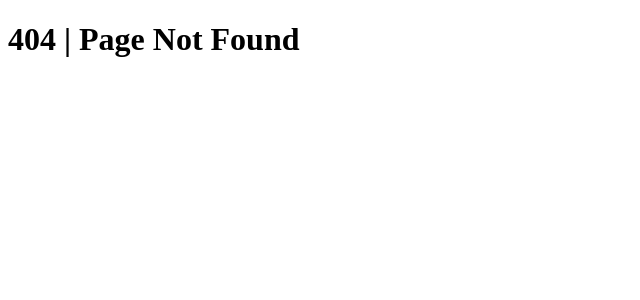
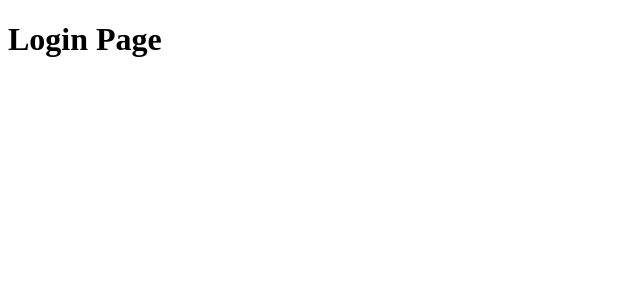
Before and after one commit to swamiabhishek45/Next.js-Learning, a Next.js app in the folder my-app/: page /login in a window 1280 px wide. Before the commit this address had no page. Shown: the top 300 px of the page, without its empty margins (0-640 px from the left). Built offline with nearby package versions, Linux system fonts and the light colour scheme.

Commit message:
ADD: routes group using (auth)

```diff
--- /dev/null
+++ b/my-app/src/app/(auth)/forgot-password/page.tsx
@@ -0,0 +1,3 @@
+export default function ForgotPassword() {
+    return <h1>Forgot Password Page</h1>;
+}
--- /dev/null
+++ b/my-app/src/app/(auth)/login/page.tsx
@@ -0,0 +1,3 @@
+export default function Login() {
+    return <h1>Login Page</h1>;
+}
--- /dev/null
+++ b/my-app/src/app/(auth)/register/page.tsx
@@ -0,0 +1,3 @@
+export default function Register(){
+    return <h1>Register Page</h1>
+}
```
Also changed, not shown: 1 other file (tests, documents, lock files or other folders).
